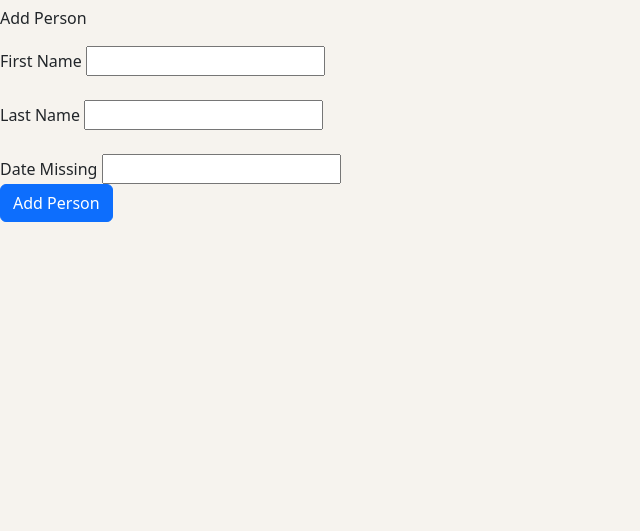
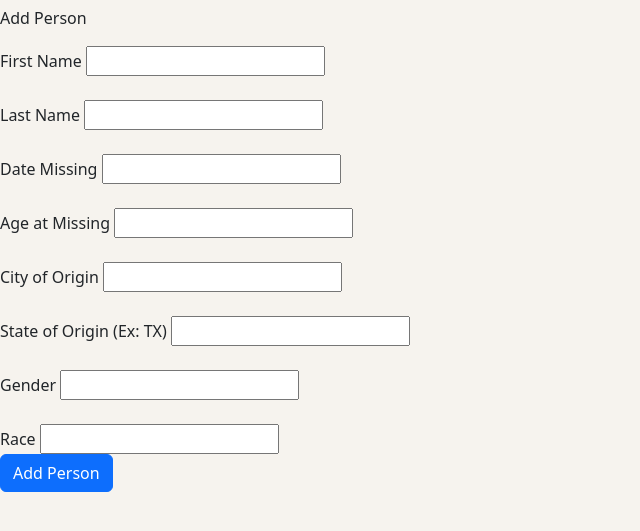
Before and after one commit to Brechristian/missing_persons_team_3, a Django app: page /add/ in a window 1280 px wide. Shown: the part 162-693 px from the top of the page, without its empty margins (0-640 px from the left). Run offline with Django 4.2, Linux system fonts and the light colour scheme.

Commit message:
new addperson page

```diff
--- a/templates/newapp/addperson.html
+++ b/templates/newapp/addperson.html
@@ -14,6 +14,26 @@
   <label for="date_missing">Date Missing</label>
   <input type="text" name="date_missing" id="date_missing" />
   <br />
+  <br />
+  <label for="age_at_missing">Age at Missing</label>
+  <input type="text" name="age_at_missing" id="age_at_missing" />
+  <br />
+  <br />
+  <label for="city">City of Origin</label>
+  <input type="text" name="city" id="city" />
+  <br />
+  <br />
+  <label for="state">State of Origin (Ex: TX)</label>
+  <input type="text" name="state" id="state" />
+  <br />
+  <br />
+  <label for="gender">Gender</label>
+  <input type="text" name="gender" id="gender" />
+  <br />
+  <br />
+  <label for="race">Race</label>
+  <input type="text" name="race" id="race" />
+  <br />
   <button type="submit" class="btn btn-primary">Add Person</button>
 </form>
 {% endblock%}
```
